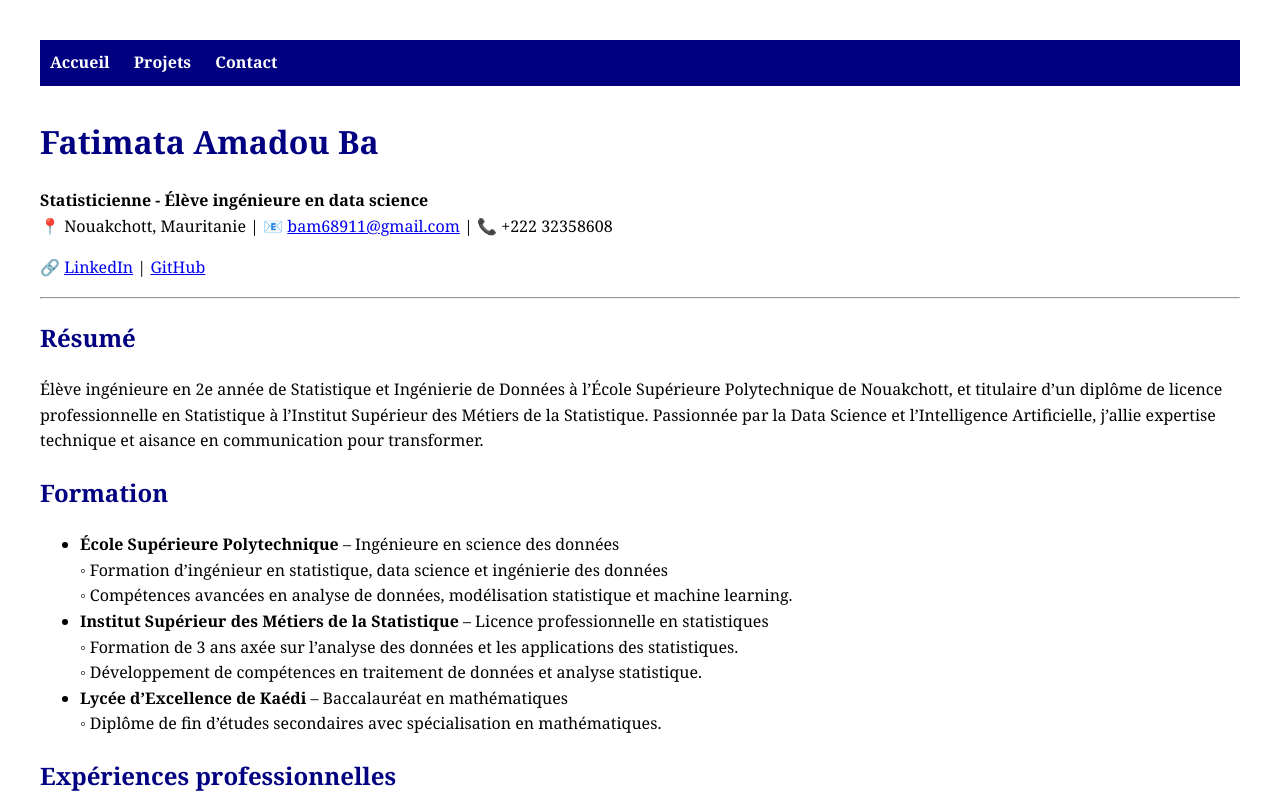
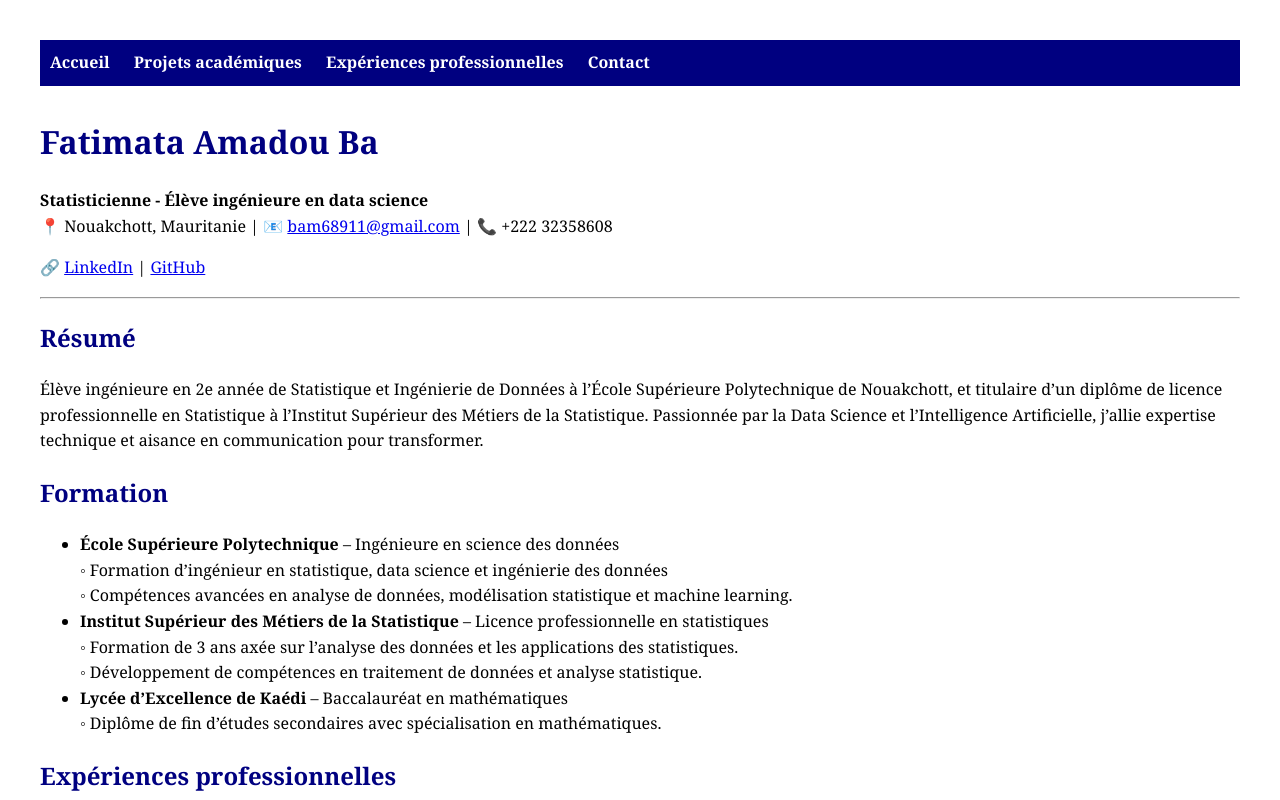
Before and after one commit to fatimataba21/cv-fatimata, a plain HTML site: page index.html in a window 1280 px wide. Shown: the top 800 px of the page. Drawn offline with Linux system fonts and the light colour scheme.

Commit message:
index.html

```diff
--- a/index.html
+++ b/index.html
@@ -46,9 +46,15 @@
       margin-right: 20px;
       text-decoration: none;
       font-weight: bold;
+      transition: color 0.3s ease-in-out;
     }
     nav a:hover {
       text-decoration: underline;
+      color: #ffcc00;
+    }
+    nav a.active {
+      text-decoration: underline;
+      color: #ffcc00;
     }
     form {
       margin-top: 20px;
@@ -68,17 +74,44 @@
       padding: 10px 20px;
       cursor: pointer;
       border-radius: 5px;
+      transition: background-color 0.3s;
     }
     form button:hover {
       background-color: #333399;
     }
   </style>
+  <script>
+    // Script to add active class to current section link
+    document.addEventListener('DOMContentLoaded', function () {
+      const sections = document.querySelectorAll('h2');
+      const navLinks = document.querySelectorAll('nav a');
+
+      window.addEventListener('scroll', () => {
+        let current = '';
+
+        sections.forEach(section => {
+          const sectionTop = section.offsetTop;
+          if (scrollY >= sectionTop - 60) {
+            current = section.getAttribute('id');
+          }
+        });
+
+        navLinks.forEach(link => {
+          link.classList.remove('active');
+          if (link.getAttribute('href') === `#${current}`) {
+            link.classList.add('active');
+          }
+        });
+      });
+    });
+  </script>
 </head>
 <body>
 
 <nav>
   <a href="#top">Accueil</a>
-  <a href="#projets">Projets</a>
+  <a href="#projets">Projets académiques</a>
+  <a href="#experience">Expériences professionnelles</a>
   <a href="#contact">Contact</a>
 </nav>
 
```
